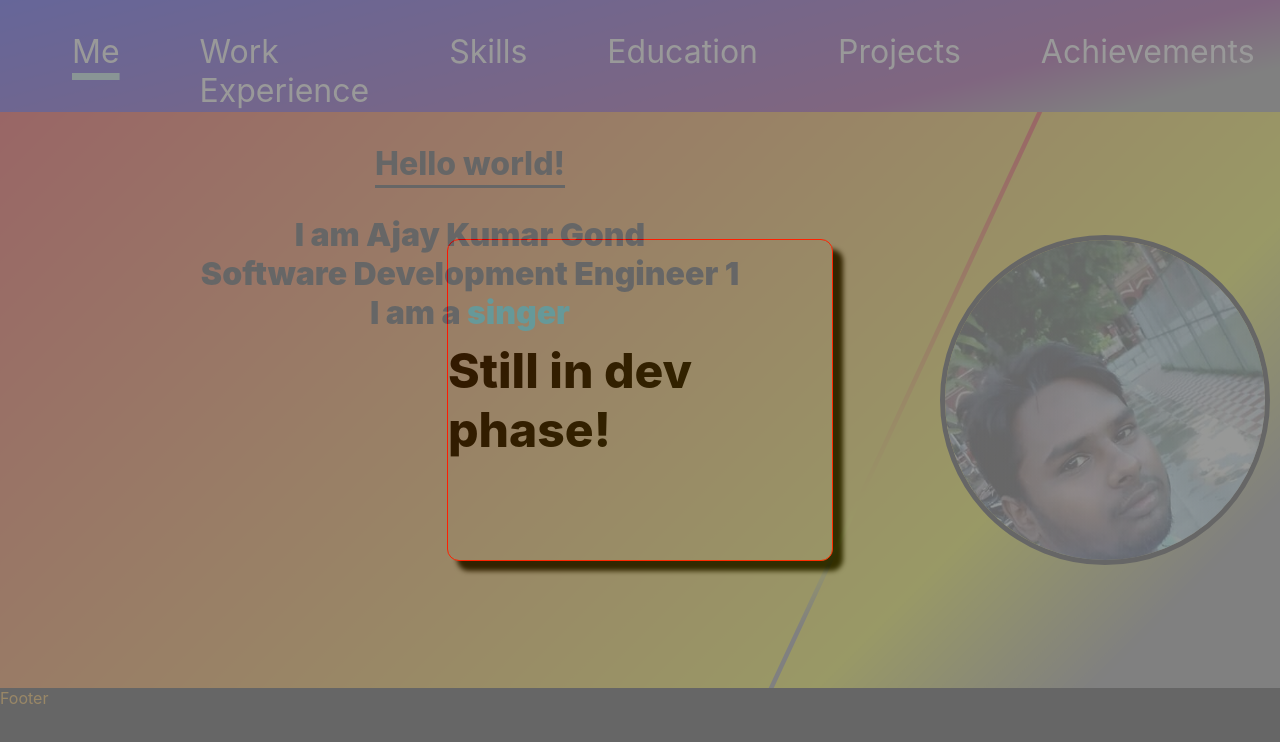
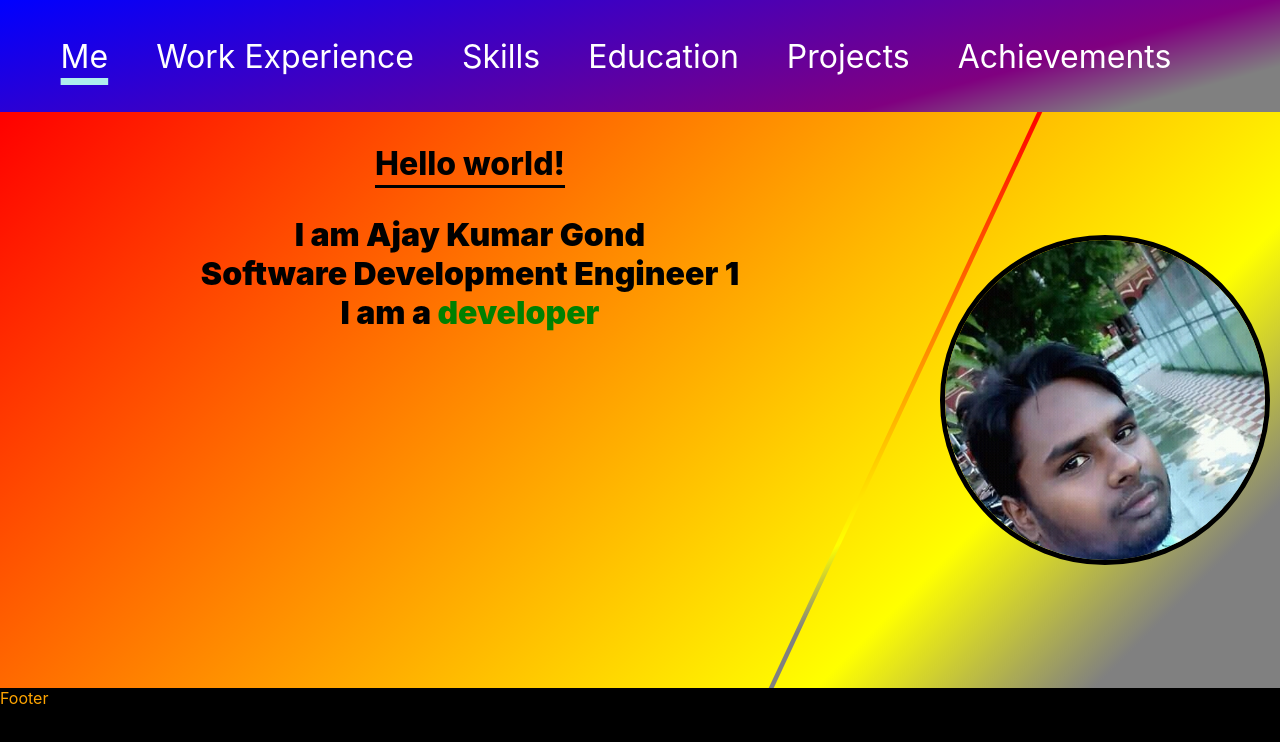
Before and after one commit to ajayg51/ajayg51-portfolio, a React (Create React App) app: page / in a window 1280 px wide. Shown: the top 742 px of the page. Built offline with nearby package versions, Linux system fonts and the light colour scheme.

Commit message:
fixed margin issue

```diff
--- a/src/components/app/App.jsx
+++ b/src/components/app/App.jsx
@@ -3,7 +3,6 @@ import Content from "../content/Content";
 import Footer from "../footer/Footer";
 import Modal from "./Modal";
 import { useState } from "react";
-
 
 const App = () => {
   const [contentIdx, setContentIdx] = useState(0);
@@ -15,12 +14,10 @@ const App = () => {
   console.log(contentIdx);
   return (
     <>
-      <div>
-        <Header onLinkTap={onLinkTap}></Header>
-        <Content contentIdx = {contentIdx}></Content>
-        <Footer></Footer>
-        <Modal></Modal>
-      </div>
+      <Header onLinkTap={onLinkTap}></Header>
+      <Content contentIdx={contentIdx}></Content>
+      <Footer></Footer>
+      {/* <Modal></Modal> */}
     </>
   );
 };
--- a/src/components/content/left_pane/about_me/AboutMe.jsx
+++ b/src/components/content/left_pane/about_me/AboutMe.jsx
@@ -25,7 +25,6 @@ const GetMeAsWellText = (index) => {
 
 const MeAsWell = () => {
   const [index, setIndex] = useState(0);
-
   useEffect(() => {
     let interval = setInterval(() => {
       setIndex((prevIndex) => {
@@ -34,9 +33,10 @@ const MeAsWell = () => {
         }
         return prevIndex + 1;
       });
-    }, 2000);
+    }, 3000);
     return () => clearInterval(interval);
   }, [index]);
+
   return <p className="me-as-well">I am a {GetMeAsWellText(index)}</p>;
 };
 
--- a/src/components/header/Header.jsx
+++ b/src/components/header/Header.jsx
@@ -28,13 +28,12 @@ const HeaderLinks = ({ linkClassName, linkUnderlineClassName, onLinkTap }) => {
 
       onLinkTap(index);
 
-
-      return newState ;
+      return newState;
     });
   };
 
   return headerLinks.map((item, index) => (
-    <li
+    <span
       key={index}
       className={
         linkIdxTapMap[index]
@@ -44,23 +43,21 @@ const HeaderLinks = ({ linkClassName, linkUnderlineClassName, onLinkTap }) => {
       onClick={() => onTapLink(index)}
     >
       {item}
-    </li>
+    </span>
   ));
 };
 
-const Header = ({onLinkTap}) => {
+const Header = ({ onLinkTap }) => {
   const linkClassName = "link";
   const linkUnderlineClassName = "link-underline";
   return (
     <>
       <div className="header">
-        <ul className="header-links">
-          <HeaderLinks
-            linkClassName={linkClassName}
-            linkUnderlineClassName={linkUnderlineClassName}
-            onLinkTap = {onLinkTap}
-          ></HeaderLinks>
-        </ul>
+        <HeaderLinks
+          linkClassName={linkClassName}
+          linkUnderlineClassName={linkUnderlineClassName}
+          onLinkTap={onLinkTap}
+        ></HeaderLinks>
       </div>
     </>
   );
--- a/src/components/header/header.css
+++ b/src/components/header/header.css
@@ -1,35 +1,27 @@
 .header {
     color: white;
-    background : linear-gradient(-15deg, grey 10%, purple 25%, blue 100%);
+    background: linear-gradient(-15deg, grey 10%, purple 25%, blue 100%);
     display: flex;
-    flex-direction: column;
+    justify-content: center;
+    align-items: center;
     height: 7rem;
     padding: 0;
     margin: 0;
 }
 
-.header {
-    .header-links {
-        list-style: none;
-        display: flex;
-        margin: 1rem;
-
 .link {
-            padding: 1rem;
     margin-right: 3rem;
     font-size: 2rem;
+    text-underline-offset: 20%;
 
 }
 
 .link:hover {
     text-decoration: underline 7px yellow;
-            text-underline-offset: 20%;
+
 }
 
 .link-underline {
     text-decoration: underline 7px paleturquoise;
-            text-underline-offset: 20%;
-        }
 
 }
-}
--- a/src/index.css
+++ b/src/index.css
@@ -1,6 +1,11 @@
 body {
-   padding: 0;
+  padding: 0;
   margin: 0;
+  top: 0;
+  bottom: 0;
+  left: 0;
+  right: 0;
+
   font-family: -apple-system, BlinkMacSystemFont, 'Segoe UI', 'Roboto', 'Oxygen',
     'Ubuntu', 'Cantarell', 'Fira Sans', 'Droid Sans', 'Helvetica Neue',
     sans-serif;
```
Also changed, not shown: src/components/app/app.css (deleted), 12 other files (tests, documents, lock files or other folders). Lines whose indentation alone changed are shown as unchanged.
